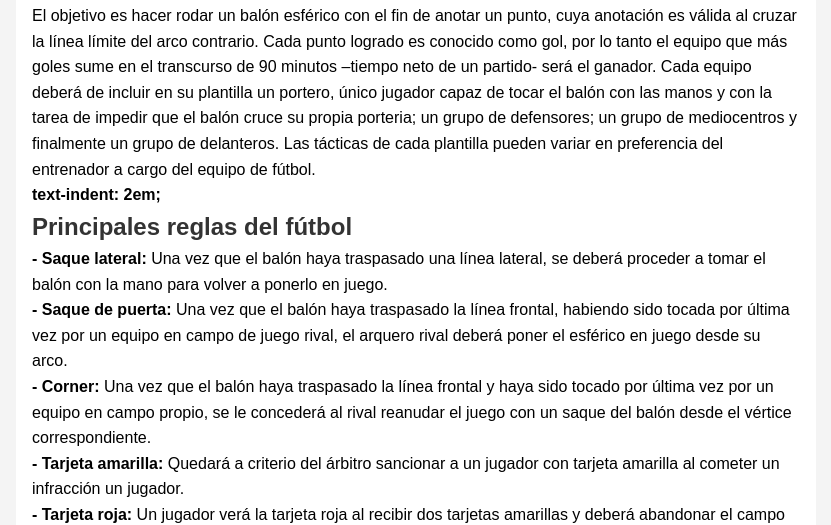
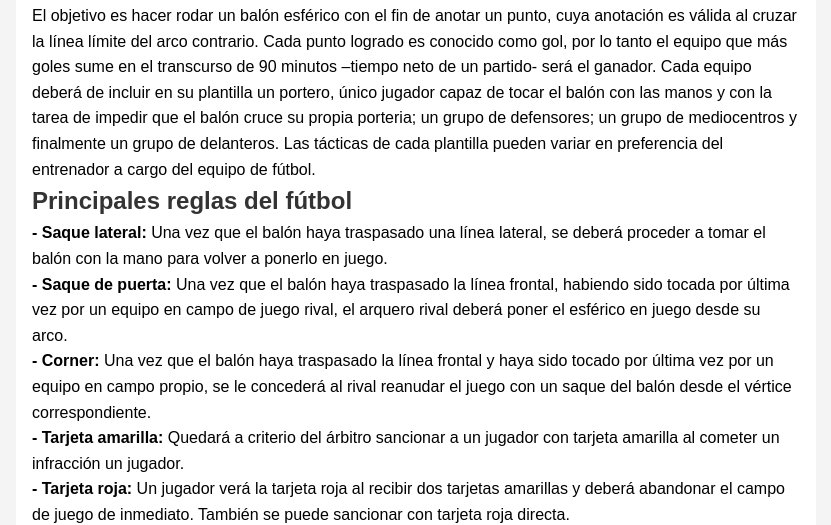
Before and after one commit to AxsVN/Mi_blog, a plain HTML site: page post1.html in a window 1280 px wide. Shown: the part 907-1432 px from the top of the page, without its empty margins (224-1055 px from the left). Drawn offline with Linux system fonts and the light colour scheme.

Commit message:
Update post1.html

```diff
--- a/post1.html
+++ b/post1.html
@@ -33,8 +33,8 @@
                 que el balón cruce su propia porteria; un grupo de defensores; un grupo de mediocentros y finalmente un grupo de delanteros. Las tácticas de cada
                 plantilla pueden variar en preferencia del entrenador a cargo del equipo de fútbol.</p>
 
-            <p><strong>text-indent: 2em;</strong></p>
-            <p><h2>Principales reglas del fútbol</h2></p>
+
+            <p id="p0"><h2>Principales reglas del fútbol</h2></p>
             <p><strong>- Saque lateral:</strong> Una vez que el balón haya traspasado una línea lateral, se deberá proceder a tomar el balón con la mano para volver a ponerlo en juego.</p>
                 <p><strong>- Saque de puerta:</strong> Una vez que el balón haya traspasado la línea frontal, habiendo sido tocada por última vez por un equipo en campo de juego rival,
                 el arquero rival deberá poner el esférico en juego desde su arco.</p>
```
